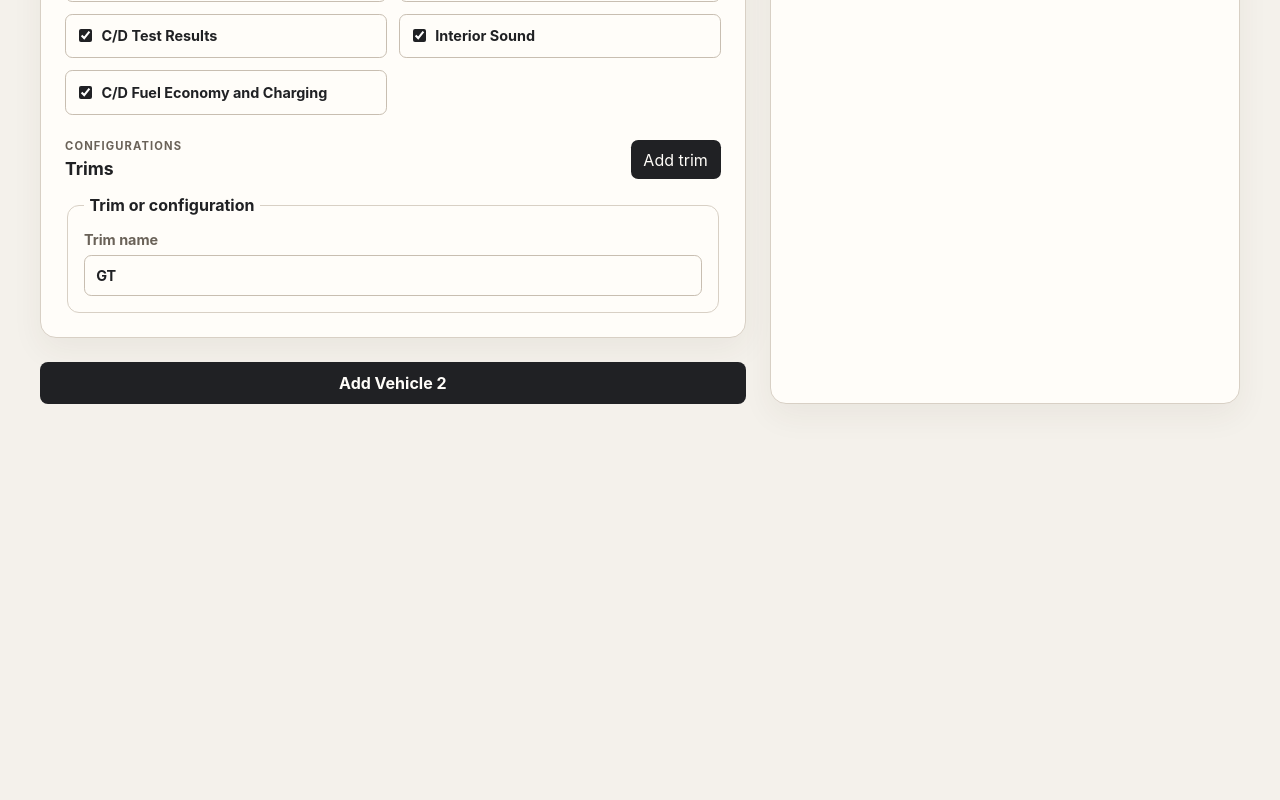
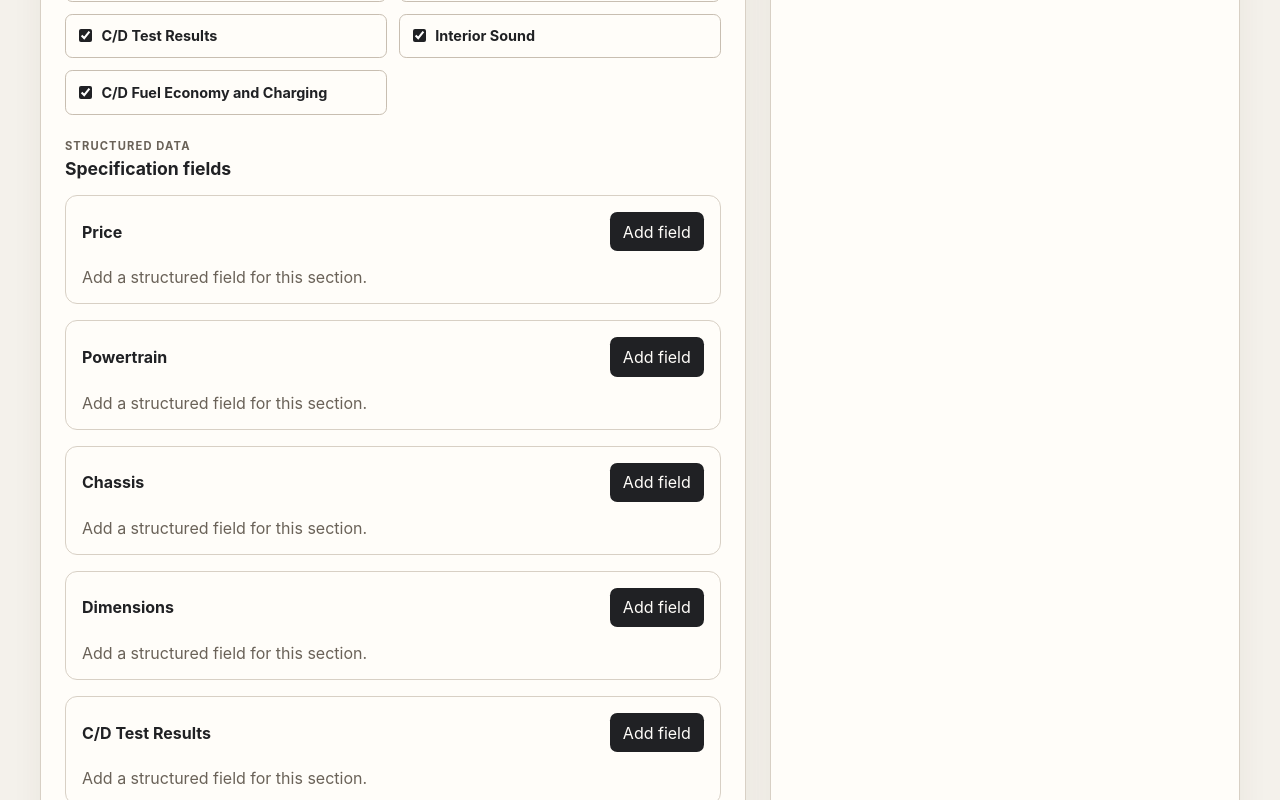
Before and after one commit to andberry89/cd-spec-panel-builder, a Vue app: page / in a window 1280 px wide. Shown: the part 720-1520 px from the top of the page. Before the commit the page ends 1188 px from the top, so only its background shows below. Built offline with nearby package versions, Linux system fonts and the light colour scheme; the HTML template or start-up script is replaced by a standard one.

Commit message:
feat: add structured specification fields

```diff
--- /dev/null
+++ b/src/components/SpecFieldForm.vue
@@ -0,0 +1,212 @@
+<script setup lang="ts">
+import { computed } from 'vue'
+import type { SpecField } from '../types/vehicle'
+
+const props = defineProps<{
+  sectionLabel: string
+  fields: SpecField[]
+}>()
+
+const emit = defineEmits<{
+  'update:fields': [fields: SpecField[]]
+}>()
+
+const headingId = computed(
+  () => `section-fields-${props.sectionLabel.toLowerCase().replace(/[^a-z0-9]+/g, '-')}`,
+)
+
+const createField = (): SpecField => ({
+  id: `field-${Date.now()}-${Math.random().toString(36).slice(2)}`,
+  label: '',
+  value: '',
+})
+
+const addField = () => {
+  emit('update:fields', [...props.fields, createField()])
+}
+
+const updateField = (fieldId: string, changes: Partial<SpecField>) => {
+  emit(
+    'update:fields',
+    props.fields.map((field) => (field.id === fieldId ? { ...field, ...changes } : field)),
+  )
+}
+
+const removeField = (fieldId: string) => {
+  emit(
+    'update:fields',
+    props.fields.filter((field) => field.id !== fieldId),
+  )
+}
+</script>
+
+<template>
+  <section class="field-editor" :aria-labelledby="headingId">
+    <div class="field-heading">
+      <h4 :id="headingId">{{ sectionLabel }}</h4>
+
+      <button type="button" class="add-field-button" @click="addField">Add field</button>
+    </div>
+
+    <p v-if="fields.length === 0" class="empty-text">Add a structured field for this section.</p>
+
+    <div v-else class="field-list">
+      <fieldset v-for="(field, index) in fields" :key="field.id" class="field-row">
+        <legend>Field {{ index + 1 }}</legend>
+
+        <label>
+          Label
+          <input
+            :value="field.label"
+            type="text"
+            placeholder="e.g. Base price"
+            @input="
+              updateField(field.id, {
+                label: ($event.target as HTMLInputElement).value,
+              })
+            "
+          />
+        </label>
+
+        <label>
+          Value
+          <input
+            :value="field.value"
+            type="text"
+            placeholder="e.g. $42,500"
+            @input="
+              updateField(field.id, {
+                value: ($event.target as HTMLInputElement).value,
+              })
+            "
+          />
+        </label>
+
+        <label>
+          Unit
+          <input
+            :value="field.unit ?? ''"
+            type="text"
+            placeholder="e.g. hp"
+            @input="
+              updateField(field.id, {
+                unit: ($event.target as HTMLInputElement).value || undefined,
+              })
+            "
+          />
+        </label>
+
+        <button type="button" class="remove-field-button" @click="removeField(field.id)">
+          Remove
+        </button>
+      </fieldset>
+    </div>
+  </section>
+</template>
+
+<style scoped>
+.field-editor {
+  display: grid;
+  gap: 1rem;
+  padding: 1rem;
+  border: 1px solid #d8d0c5;
+  border-radius: 0.75rem;
+  background: #fffdf9;
+}
+
+.field-heading {
+  display: flex;
+  align-items: center;
+  justify-content: space-between;
+  gap: 1rem;
+}
+
+h4 {
+  margin: 0;
+  font-size: 1rem;
+}
+
+.field-list {
+  display: grid;
+  gap: 1rem;
+}
+
+.field-row {
+  display: grid;
+  grid-template-columns:
+    minmax(0, 1.2fr)
+    minmax(0, 1.2fr)
+    minmax(120px, 0.6fr)
+    auto;
+  gap: 0.75rem;
+  padding: 1rem;
+  border: 1px solid #c8beb1;
+  border-radius: 0.5rem;
+}
+
+legend {
+  padding: 0 0.35rem;
+  color: #6a6258;
+  font-size: 0.8rem;
+  font-weight: 700;
+}
+
+label {
+  display: grid;
+  gap: 0.4rem;
+  color: #6a6258;
+  font-size: 0.85rem;
+  font-weight: 700;
+}
+
+input {
+  width: 100%;
+  padding: 0.65rem;
+  border: 1px solid #c8beb1;
+  border-radius: 0.4rem;
+  background: #fffdf9;
+  color: #202124;
+  font: inherit;
+}
+
+.add-field-button,
+.remove-field-button {
+  align-self: end;
+  padding: 0.6rem 0.8rem;
+  border-radius: 0.45rem;
+  font: inherit;
+  cursor: pointer;
+}
+
+.add-field-button {
+  border: 0;
+  background: #202124;
+  color: #fffdf9;
+}
+
+.remove-field-button {
+  border: 1px solid #c8beb1;
+  background: transparent;
+  color: #6a6258;
+}
+
+.empty-text {
+  margin: 0;
+  color: #6a6258;
+}
+
+@media (max-width: 640px) {
+  .field-heading {
+    align-items: start;
+    flex-direction: column;
+  }
+
+  .field-row {
+    grid-template-columns: 1fr;
+  }
+
+  .remove-field-button {
+    justify-self: start;
+  }
+}
+</style>
--- a/src/components/VehicleForm.vue
+++ b/src/components/VehicleForm.vue
@@ -1,6 +1,8 @@
 <script setup lang="ts">
+import { computed } from 'vue'
+import SpecFieldForm from './SpecFieldForm.vue'
 import TrimForm from './TrimForm.vue'
-import type { PowertrainType, SectionKey, Trim, Vehicle } from '../types/vehicle'
+import type { PowertrainType, SectionKey, SpecField, Trim, Vehicle } from '../types/vehicle'
 
 const props = defineProps<{
   modelValue: Vehicle
@@ -85,6 +87,22 @@ const updateSectionEnabled = (sectionKey: SectionKey, enabled: boolean) => {
     },
   })
 }
+
+const enabledSectionKeys = computed(() =>
+  sectionKeys.filter((sectionKey) => props.modelValue.sections[sectionKey].enabled),
+)
+
+const updateSectionFields = (sectionKey: SectionKey, fields: SpecField[]) => {
+  updateVehicle({
+    sections: {
+      ...props.modelValue.sections,
+      [sectionKey]: {
+        ...props.modelValue.sections[sectionKey],
+        fields,
+      },
+    },
+  })
+}
 </script>
 
 <template>
@@ -153,7 +171,28 @@ const updateSectionEnabled = (sectionKey: SectionKey, enabled: boolean) => {
         </label>
       </div>
     </section>
+    <section class="fields-section" aria-labelledby="fields-heading">
+      <div class="section-heading">
+        <div>
+          <p class="eyebrow">Structured data</p>
+          <h3 id="fields-heading">Specification fields</h3>
+        </div>
+      </div>
 
+      <p v-if="enabledSectionKeys.length === 0" class="empty-text">
+        Enable a section above to add specification fields.
+      </p>
+
+      <div class="field-sections">
+        <SpecFieldForm
+          v-for="sectionKey in enabledSectionKeys"
+          :key="sectionKey"
+          :section-label="sectionLabels[sectionKey]"
+          :fields="modelValue.sections[sectionKey].fields"
+          @update:fields="updateSectionFields(sectionKey, $event)"
+        />
+      </div>
+    </section>
     <section class="trims-section" aria-labelledby="trims-heading">
       <div class="section-heading">
         <div>
@@ -289,6 +328,16 @@ h3 {
   color: #6a6258;
 }
 
+.fields-section {
+  display: grid;
+  gap: 1rem;
+}
+
+.field-sections {
+  display: grid;
+  gap: 1rem;
+}
+
 @media (max-width: 640px) {
   .form-grid {
     grid-template-columns: 1fr;
```
